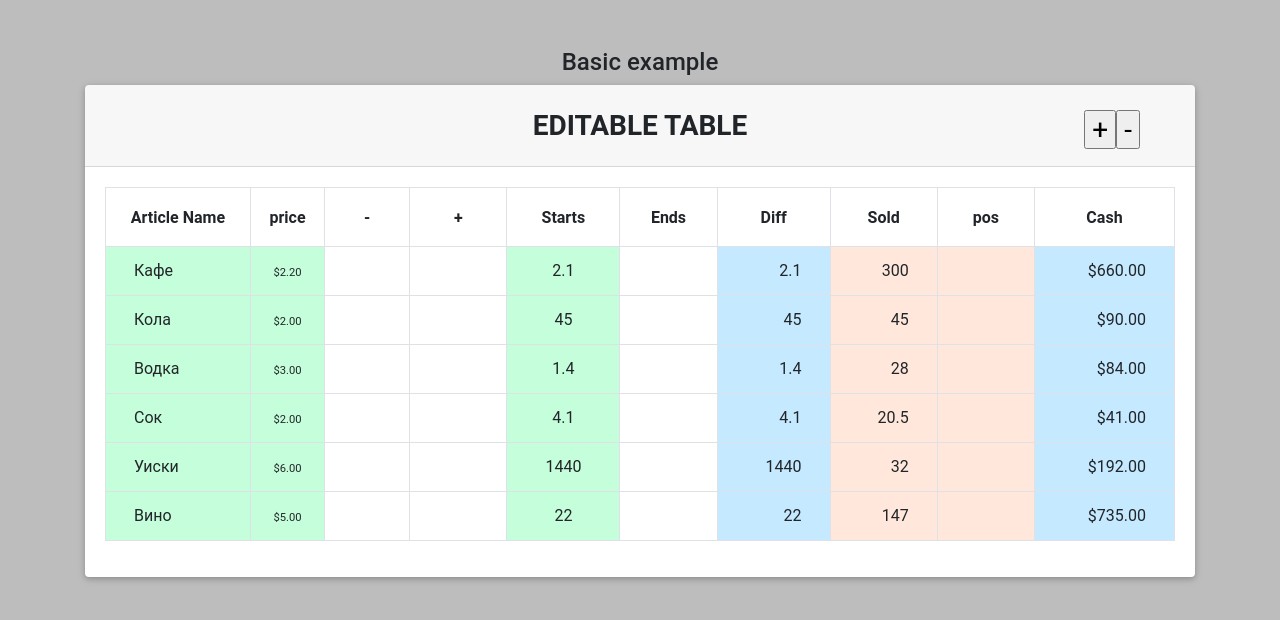
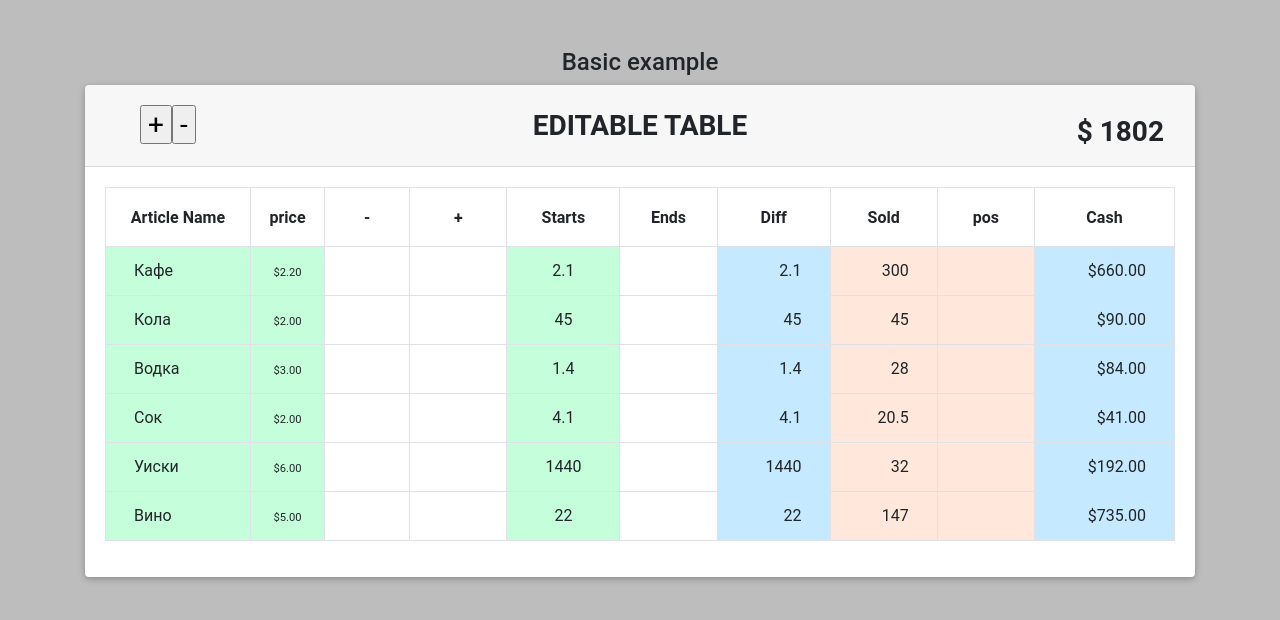
Before and after one commit to zahariev/revizia.online, an Angular app: page / in a window 1280 px wide. Shown: the top 620 px of the page. Built offline with nearby package versions, Linux system fonts and the light colour scheme.

Commit message:
made sum total

```diff
--- a/src/app/table-editable/table-editable.component.css
+++ b/src/app/table-editable/table-editable.component.css
@@ -55,8 +55,9 @@ table.table th {
 
 #tabbed {
   position: absolute;
-  right: 55px;
-  top: 25px;
+  /* font-size: 0.7px; */
+  left: 55px;
+  top: 20px;
 }
 
 .itemPrice {
@@ -101,3 +102,10 @@ td.textLeft {
 span.negative {
   color: red;
 }
+
+.total {
+  position: absolute;
+  right: 31px;
+  top: 30px;
+  /* margin-left: 200px; */
+}
--- a/src/app/table-editable/table-editable.component.html
+++ b/src/app/table-editable/table-editable.component.html
@@ -9,9 +9,13 @@
           class="card-header text-center font-weight-bold text-uppercase py-4"
         >
           Editable table
+
           <div id="tabbed">
             <input type="button" value="+" (click)="zoomIn()" />
             <input type="button" value="-" (click)="zoomOut()" />
+          </div>
+          <div class="total">
+            $ <span id="total"> {{ totalSalesSum() }}</span>
           </div>
         </h3>
 
--- a/src/app/table-editable/table-editable.component.ts
+++ b/src/app/table-editable/table-editable.component.ts
@@ -141,10 +141,16 @@ export class TableEditableComponent {
     item.price = menuItem.price;
     item.roundSold =
       Math.round(item.diff / (menuItem.qty * menuItem.round)) * menuItem.round;
-    item.sum = item.roundSold * menuItem.price;
+    item.sum = Math.round(item.roundSold * menuItem.price * 100) / 100;
 
     // console.log(menuItem.round);
     return item;
+  }
+
+  totalSalesSum() {
+    return this.dataList.reduce((total, item) => {
+      return +(total * 1) + +item.sum || 0 * 1;
+    }, 0);
   }
 
   updateList(item, property: string, num: any) {
```
